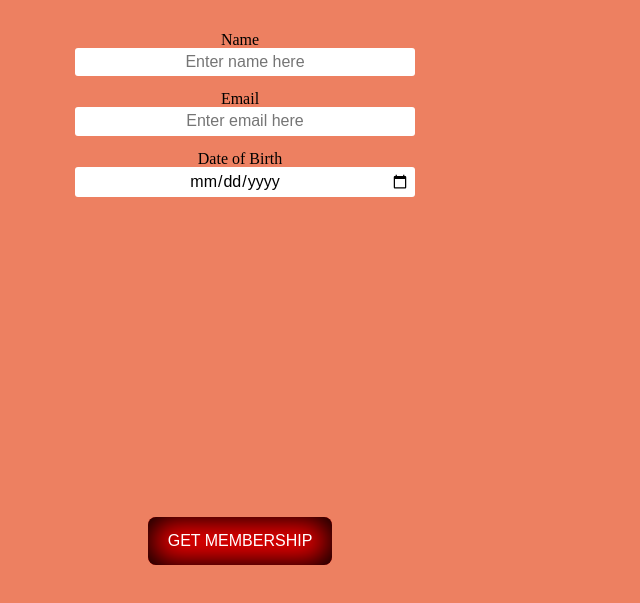
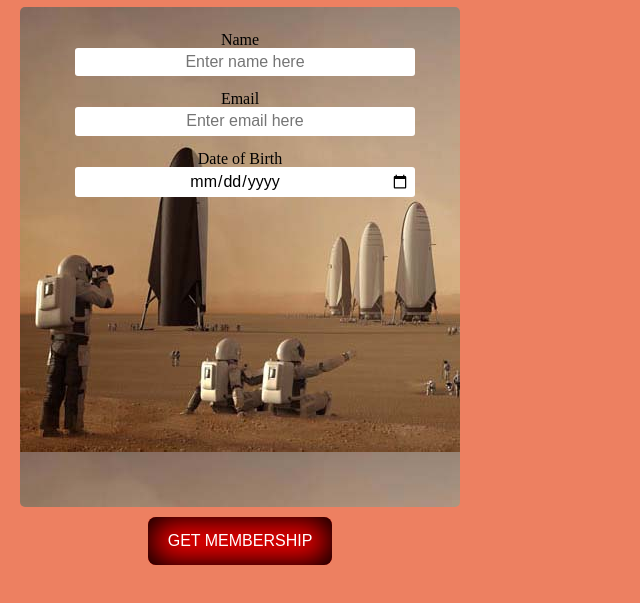
Before and after one commit to mmartinez-21/Project-One, a plain HTML site: page index.html in a window 1280 px wide. Shown: the part 65-668 px from the top of the page, without its empty margins (0-640 px from the left). Drawn offline with Linux system fonts and the light colour scheme.

Commit message:
Testing for background image

```diff
--- a/css/screen.css
+++ b/css/screen.css
@@ -25,7 +25,7 @@ body h1 {
 
 div#inputArea {
   /*background-color: #F7AD65 ;*/
-  background: url(media/MarsTravel.jpg);
+  background-image: url("../media/MarsTravel.jpg");
   height: 30em;
   padding: 10px 0 10px 0;
   margin: 10px;
```
